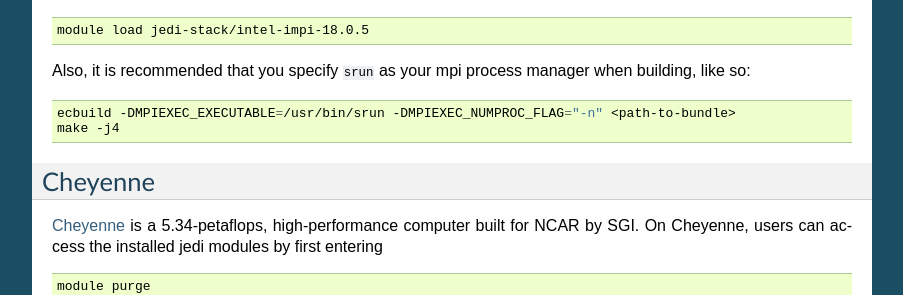
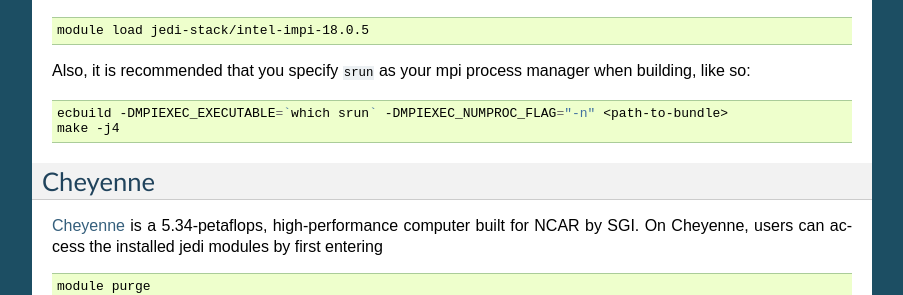
Before and after one commit to JCSDA/jedi-docs, a Sphinx documentation site: the page built from docs/developer/jedi_environment/modules.rst, in a window 1280 px wide and 900 px high, scrolled down 1729 px. Shown: the part 154-449 px from the top of the window, without its empty margins (198-1101 px from the left). Built offline with Sphinx 7.4.7, drawn with Linux system fonts in a browser that asks for light colours.

Commit message:
srun is no longer in /usr/bin (#188)

```diff
--- a/docs/developer/jedi_environment/modules.rst
+++ b/docs/developer/jedi_environment/modules.rst
@@ -106,7 +106,7 @@
 
 .. code:: bash
 
-   ecbuild -DMPIEXEC_EXECUTABLE=/usr/bin/srun -DMPIEXEC_NUMPROC_FLAG="-n" <path-to-bundle>
+   ecbuild -DMPIEXEC_EXECUTABLE=`which srun` -DMPIEXEC_NUMPROC_FLAG="-n" <path-to-bundle>
    make -j4
 
 Cheyenne
```
